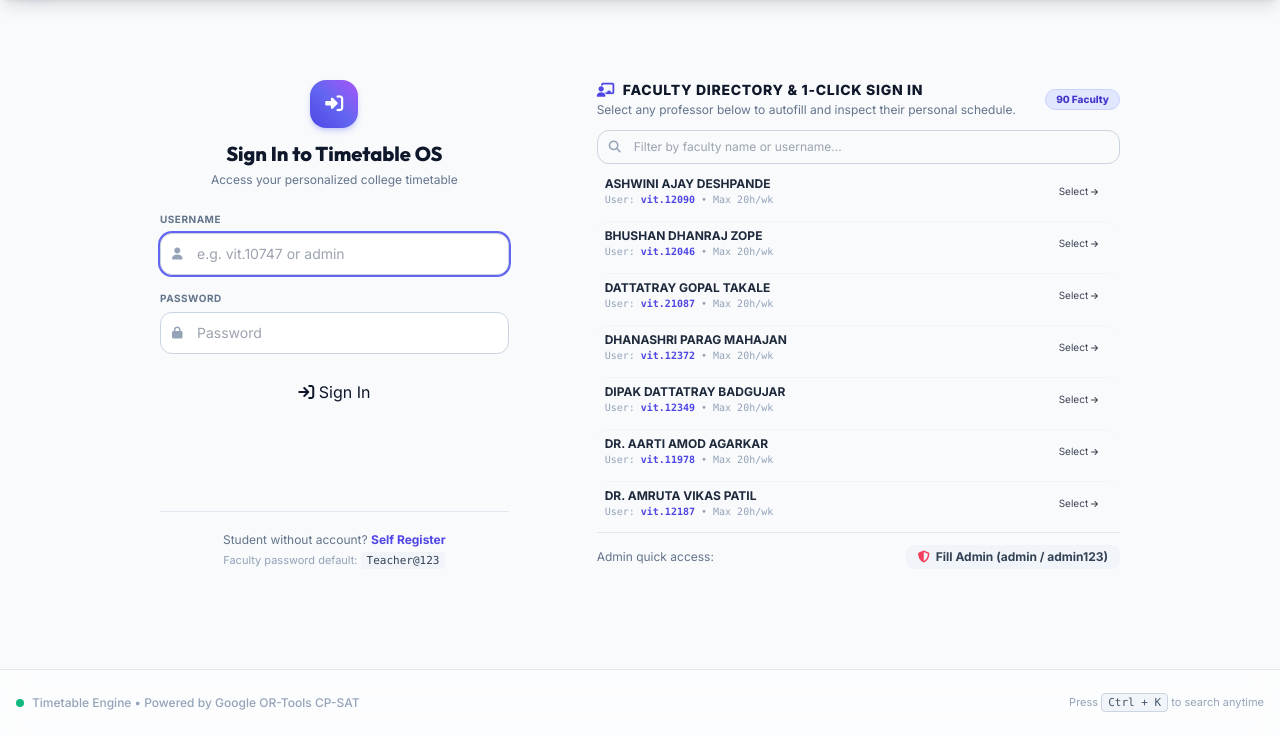
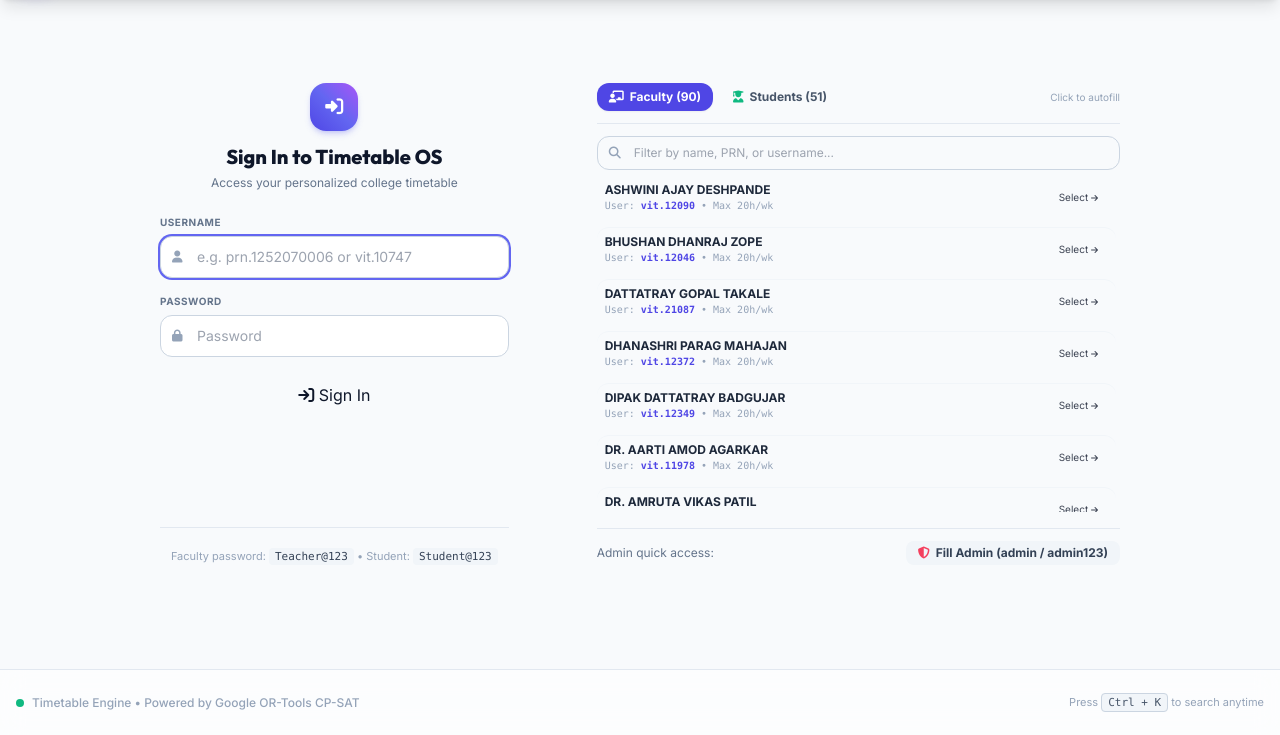
Before and after one commit to AyushSalvi1/EDI-Project, a Django app: page /login/ in a window 1280 px wide. Shown: the part 65-800 px from the top of the page. Run offline with Django 5.2, Linux system fonts and the light colour scheme; data comes from the database, SQL or seed files in the repository; both versions use the stored data as it was after the commit; some libraries are stand-ins or nearby versions.

Commit message:
Register and provision all 50 students with PRN logins and add student tab to login portal

```diff
--- a/timetable_project/scheduler/templates/scheduler/login.html
+++ b/timetable_project/scheduler/templates/scheduler/login.html
@@ -35,7 +35,7 @@
               <input type="text" name="username" id="{{ form.username.id_for_label }}"
                      autocomplete="username" autofocus required
                      value="{{ form.username.value|default:'' }}"
-                     placeholder="e.g. vit.10747 or admin"
+                     placeholder="e.g. prn.1252070006 or vit.10747"
                      class="w-full pl-9 pr-3 py-2.5 rounded-xl border border-slate-300 dark:border-slate-700 text-sm bg-white dark:bg-slate-800 text-slate-900 dark:text-white focus:ring-2 focus:ring-indigo-500 outline-none">
             </div>
           </div>
@@ -58,45 +58,42 @@
       </div>
 
       <div class="mt-6 pt-5 border-t border-slate-200 dark:border-slate-800 text-center">
-        <p class="text-xs text-slate-500 dark:text-slate-400">
-          Student without account?
-          <a href="{% url 'scheduler:register' %}" class="font-bold text-indigo-600 dark:text-indigo-400 hover:underline">Self Register</a>
-        </p>
-        <p class="text-[11px] text-slate-400 dark:text-slate-500 mt-1">
-          Faculty password default: <code class="px-1.5 py-0.5 rounded bg-slate-100 dark:bg-slate-800 text-slate-700 dark:text-slate-300 font-mono">Teacher@123</code>
+        <p class="text-[11px] text-slate-400 dark:text-slate-500">
+          Faculty password: <code class="px-1.5 py-0.5 rounded bg-slate-100 dark:bg-slate-800 text-slate-700 dark:text-slate-300 font-mono">Teacher@123</code> &bull; Student: <code class="px-1.5 py-0.5 rounded bg-slate-100 dark:bg-slate-800 text-slate-700 dark:text-slate-300 font-mono">Student@123</code>
         </p>
       </div>
     </div>
 
-    <!-- Faculty Portal Directory & Quick Demo Sign-in (Right 7 cols) -->
+    <!-- Directory & Quick 1-Click Sign-in (Right 7 cols) with Tabs -->
     <div class="card p-6 sm:p-8 lg:col-span-7 flex flex-col justify-between">
       <div>
-        <div class="flex items-center justify-between gap-3 mb-2">
-          <div>
-            <h2 class="text-sm font-extrabold text-slate-900 dark:text-white uppercase tracking-wider flex items-center gap-2">
-              <i class="fa-solid fa-chalkboard-user text-indigo-600 dark:text-indigo-400"></i> Faculty Directory &amp; 1-Click Sign In
-            </h2>
-            <p class="text-xs text-slate-500 dark:text-slate-400 mt-0.5">
-              Select any professor below to autofill and inspect their personal schedule.
-            </p>
+        <!-- Tab Switcher -->
+        <div class="flex items-center justify-between gap-3 mb-3 border-b border-slate-200 dark:border-slate-800 pb-3">
+          <div class="flex items-center gap-2">
+            <button type="button" id="tab-faculty-btn" onclick="switchTab('faculty')"
+                    class="px-3 py-1.5 rounded-xl text-xs font-bold transition flex items-center gap-1.5 bg-indigo-600 text-white shadow-sm">
+              <i class="fa-solid fa-chalkboard-user"></i> Faculty ({{ teachers|length }})
+            </button>
+            <button type="button" id="tab-students-btn" onclick="switchTab('students')"
+                    class="px-3 py-1.5 rounded-xl text-xs font-bold transition flex items-center gap-1.5 text-slate-600 dark:text-slate-300 hover:bg-slate-100 dark:hover:bg-slate-800">
+              <i class="fa-solid fa-user-graduate text-emerald-500"></i> Students ({{ students|length }})
+            </button>
           </div>
-          <span class="px-2.5 py-0.5 rounded-full text-[10px] font-extrabold bg-indigo-100 dark:bg-indigo-950 text-indigo-700 dark:text-indigo-300 border border-indigo-200 dark:border-indigo-800 shrink-0">
-            {{ teachers|length }} Faculty
-          </span>
+          <span class="text-[10px] text-slate-400">Click to autofill</span>
         </div>
 
         <!-- Filter Search Bar -->
-        <div class="relative mt-3 mb-3">
+        <div class="relative mb-3">
           <i class="fa-solid fa-magnifying-glass absolute left-3 top-1/2 -translate-y-1/2 text-slate-400 text-xs"></i>
-          <input type="text" id="faculty-filter" oninput="filterFaculty()" placeholder="Filter by faculty name or username..."
+          <input type="text" id="dir-filter" oninput="filterDirectory()" placeholder="Filter by name, PRN, or username..."
                  class="w-full pl-9 pr-3 py-2 rounded-xl border border-slate-300 dark:border-slate-700 text-xs bg-slate-50 dark:bg-slate-800 text-slate-900 dark:text-white outline-none focus:ring-2 focus:ring-indigo-500">
         </div>
 
         <!-- Scrollable Faculty Grid -->
-        <div id="faculty-list" class="max-h-[340px] overflow-y-auto space-y-1.5 pr-1 divide-y divide-slate-100 dark:divide-slate-800">
+        <div id="faculty-list" class="max-h-[330px] overflow-y-auto space-y-1.5 pr-1 divide-y divide-slate-100 dark:divide-slate-800">
           {% for t in teachers %}
-          <div class="faculty-item pt-1.5 first:pt-0 flex items-center justify-between gap-3 p-2 rounded-xl hover:bg-slate-50 dark:hover:bg-slate-800/60 transition group cursor-pointer"
-               onclick="selectFaculty('{{ t.user.username }}', 'Teacher@123')">
+          <div class="dir-item faculty-item pt-1.5 first:pt-0 flex items-center justify-between gap-3 p-2 rounded-xl hover:bg-slate-50 dark:hover:bg-slate-800/60 transition group cursor-pointer"
+               onclick="selectCredentials('{{ t.user.username }}', 'Teacher@123')">
             <div class="min-w-0">
               <div class="text-xs font-bold text-slate-800 dark:text-slate-200 group-hover:text-indigo-600 dark:group-hover:text-indigo-400 truncate">
                 {{ t.name }}
@@ -111,12 +108,32 @@
           </div>
           {% endfor %}
         </div>
+
+        <!-- Scrollable Students Grid -->
+        <div id="student-list" class="hidden max-h-[330px] overflow-y-auto space-y-1.5 pr-1 divide-y divide-slate-100 dark:divide-slate-800">
+          {% for s in students %}
+          <div class="dir-item student-item pt-1.5 first:pt-0 flex items-center justify-between gap-3 p-2 rounded-xl hover:bg-slate-50 dark:hover:bg-slate-800/60 transition group cursor-pointer"
+               onclick="selectCredentials('{{ s.user.username }}', 'Student@123')">
+            <div class="min-w-0">
+              <div class="text-xs font-bold text-slate-800 dark:text-slate-200 group-hover:text-emerald-600 dark:group-hover:text-emerald-400 truncate">
+                {{ s.full_name }}
+              </div>
+              <div class="text-[10px] text-slate-400 dark:text-slate-500 font-mono">
+                PRN: <span class="font-bold text-emerald-600 dark:text-emerald-400">{{ s.roll_number }}</span> &bull; Div: {{ s.division.name }}
+              </div>
+            </div>
+            <button type="button" class="btn-ghost !text-[10px] !py-1 !px-2.5 shrink-0 opacity-80 group-hover:opacity-100 group-hover:bg-emerald-50 group-hover:text-emerald-600 dark:group-hover:bg-emerald-950 dark:group-hover:text-emerald-300">
+              Select <i class="fa-solid fa-arrow-right text-[8px]"></i>
+            </button>
+          </div>
+          {% endfor %}
+        </div>
       </div>
 
       <!-- Admin Demo Quick Pill -->
       <div class="mt-4 pt-3 border-t border-slate-200 dark:border-slate-800 flex items-center justify-between text-xs">
         <span class="text-slate-500 dark:text-slate-400">Admin quick access:</span>
-        <button type="button" onclick="selectFaculty('admin', 'admin123')"
+        <button type="button" onclick="selectCredentials('admin', 'admin123')"
                 class="px-3 py-1 rounded-lg bg-slate-100 dark:bg-slate-800 hover:bg-indigo-100 text-slate-700 dark:text-slate-200 text-xs font-bold transition flex items-center gap-1.5">
           <i class="fa-solid fa-shield-halved text-rose-500"></i> Fill Admin (admin / admin123)
         </button>
@@ -127,7 +144,30 @@
 </div>
 
 <script>
-function selectFaculty(username, password) {
+var currentTab = 'faculty';
+
+function switchTab(tab) {
+  currentTab = tab;
+  var facBtn = document.getElementById('tab-faculty-btn');
+  var stuBtn = document.getElementById('tab-students-btn');
+  var facList = document.getElementById('faculty-list');
+  var stuList = document.getElementById('student-list');
+
+  if (tab === 'faculty') {
+    facBtn.className = 'px-3 py-1.5 rounded-xl text-xs font-bold transition flex items-center gap-1.5 bg-indigo-600 text-white shadow-sm';
+    stuBtn.className = 'px-3 py-1.5 rounded-xl text-xs font-bold transition flex items-center gap-1.5 text-slate-600 dark:text-slate-300 hover:bg-slate-100 dark:hover:bg-slate-800';
+    facList.classList.remove('hidden');
+    stuList.classList.add('hidden');
+  } else {
+    stuBtn.className = 'px-3 py-1.5 rounded-xl text-xs font-bold transition flex items-center gap-1.5 bg-emerald-600 text-white shadow-sm';
+    facBtn.className = 'px-3 py-1.5 rounded-xl text-xs font-bold transition flex items-center gap-1.5 text-slate-600 dark:text-slate-300 hover:bg-slate-100 dark:hover:bg-slate-800';
+    stuList.classList.remove('hidden');
+    facList.classList.add('hidden');
+  }
+  filterDirectory();
+}
+
+function selectCredentials(username, password) {
   var userInput = document.getElementById('{{ form.username.id_for_label }}');
   var passInput = document.getElementById('{{ form.password.id_for_label }}');
   if (userInput && passInput) {
@@ -137,9 +177,10 @@
   }
 }
 
-function filterFaculty() {
-  var q = document.getElementById('faculty-filter').value.toLowerCase().trim();
-  var items = document.querySelectorAll('.faculty-item');
+function filterDirectory() {
+  var q = document.getElementById('dir-filter').value.toLowerCase().trim();
+  var selector = currentTab === 'faculty' ? '.faculty-item' : '.student-item';
+  var items = document.querySelectorAll(selector);
   items.forEach(function(item) {
     var text = item.textContent.toLowerCase();
     item.style.display = text.includes(q) ? 'flex' : 'none';
--- a/timetable_project/scheduler/views.py
+++ b/timetable_project/scheduler/views.py
@@ -151,6 +151,7 @@
             "next": next_url or "",
             "divisions": YearDivision.objects.all().order_by("year", "division_number"),
             "teachers": Teacher.objects.filter(user__isnull=False).select_related("user").order_by("name"),
+            "students": Student.objects.filter(user__isnull=False).select_related("user", "division").order_by("roll_number"),
         },
     )
 
```
Also changed, not shown: timetable_project/db.sqlite3.
